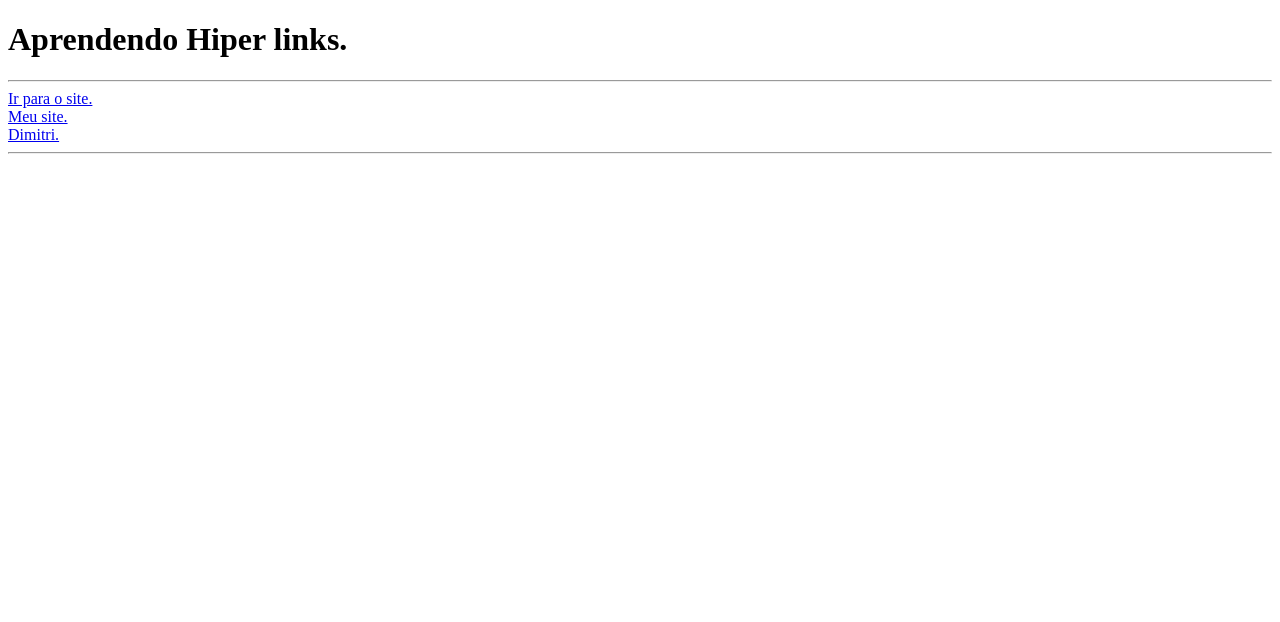
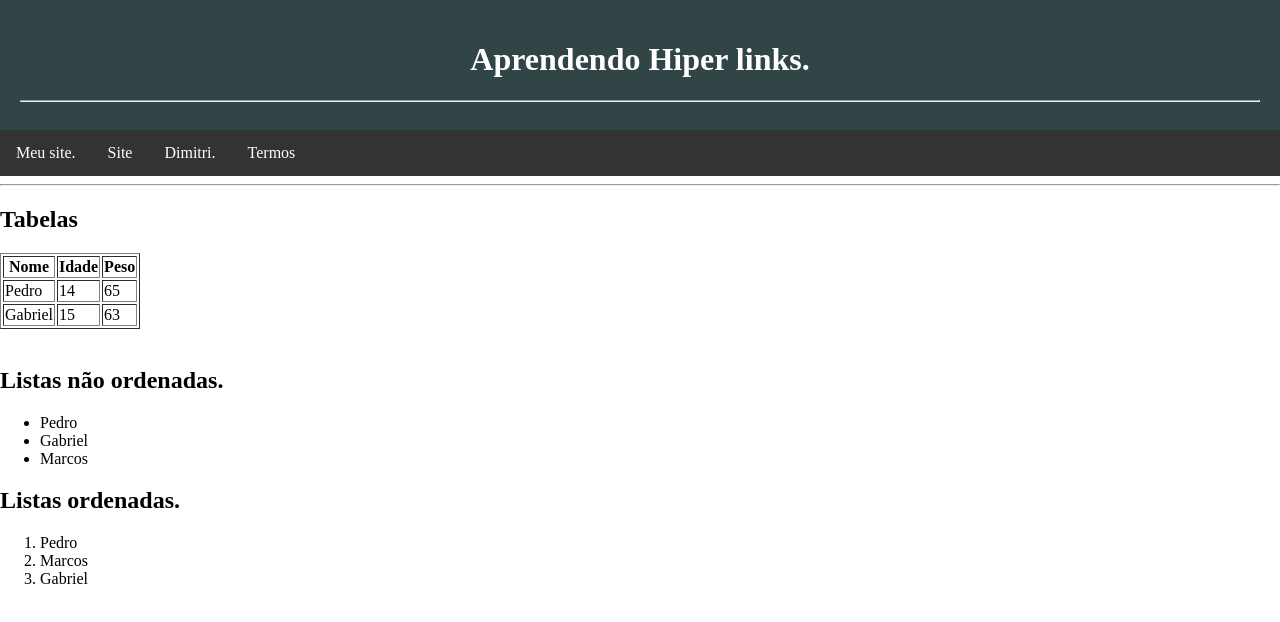
Before and after one commit to marcosramossilvatech/aula-pedro, a plain HTML site: page index.html in a window 1280 px wide. Drawn offline with Linux system fonts and the light colour scheme.

Commit message:
Novas implementações

```diff
--- a/index.html
+++ b/index.html
@@ -9,25 +9,102 @@
 
     <title>Tradução</title>
     <!--titulo da pagina-->
+
+    <style>
+        *{
+            box-sizing: border-box;
+        }
+        body{
+            margin: 0;
+        }
+
+
+        .Início{
+            background-color: rgb(49, 68, 70);
+            padding: 20px;
+            text-align: center;
+            color: white;
+            display: block;
+        }
+        .Menu{
+            background-color: #333;
+            overflow: hidden;
+        }
+        .Menu a{
+            color: white;
+            padding: 14px 16px;
+            display: block;
+            text-decoration: none;
+            float: left;
+        }
+    </style>
 </head>
 <body>
 
+
+<div class="Início">
     <h1>Aprendendo Hiper links.</h1>
     <hr>
-    <!--LINK ABSOLUTO(URL ABSOLUTA)-->
-    <a href="https://fechamento-web.vercel.app/"
-    target= "_blank">Ir para o site.</a><br>
 
+</div>
 
     <!--LINK RELATIVO(URL RELATIVO)-->
-    <a href="sobre.html">
+   <div class="Menu">
+     <a href="sobre.html">
         Meu site.
-    </a><br>
-
+    </a>
+    <a href="https://fechamento-web.vercel.app/">Site</a>
 
     <a href="Equipe/dimitri.html">Dimitri.</a>
+
+       <!--LINK ABSOLUTO(URL ABSOLUTA)-->
+    <a href="termos.html"
+    target= "_blank">Termos</a><br>
+
+   </div>
+
     <hr>
 
+     <!--TABELAS-->
+
+    <h2>Tabelas</h2>
+
+    <table border="1"      <!--fazer uma borda-->
+<tr> <!--Título das colunas-->
+    <th>Nome</th> <!--Nome das colunas-->
+    <th>Idade</th>
+    <th>Peso</th>
+</tr>
+
+      <!--Colunas-->
+     <td>Pedro</td>
+     <td>14</td>
+     <td>65</td>
+
+       <!--2-->
+<tr>
+    <td>Gabriel</td>
+     <td>15</td>
+     <td>63</td>
+     </tr>
+ </table>
+     <br>
+
+     <!--LISTAS NÃO ORDENADAS(EM PONTO)-->
+     <h2>Listas não ordenadas.</h2>
+     <ul>
+     <li>Pedro</li>
+     <li>Gabriel</li>
+     <li>Marcos</li>
+     </ul>
+
+     <!--LISTAS ORDENADAS(EM NÚMEROS)-->
+     <h2>Listas ordenadas.</h2>
+     <ol>
+        <li>Pedro</li>
+        <li>Marcos</li>
+        <li>Gabriel</li>
+     </ol>
 
 </body>
 </html>
```
Also changed, not shown: sobre.html (+1 -1 lines), termos.html (added, +63 -0 lines).
